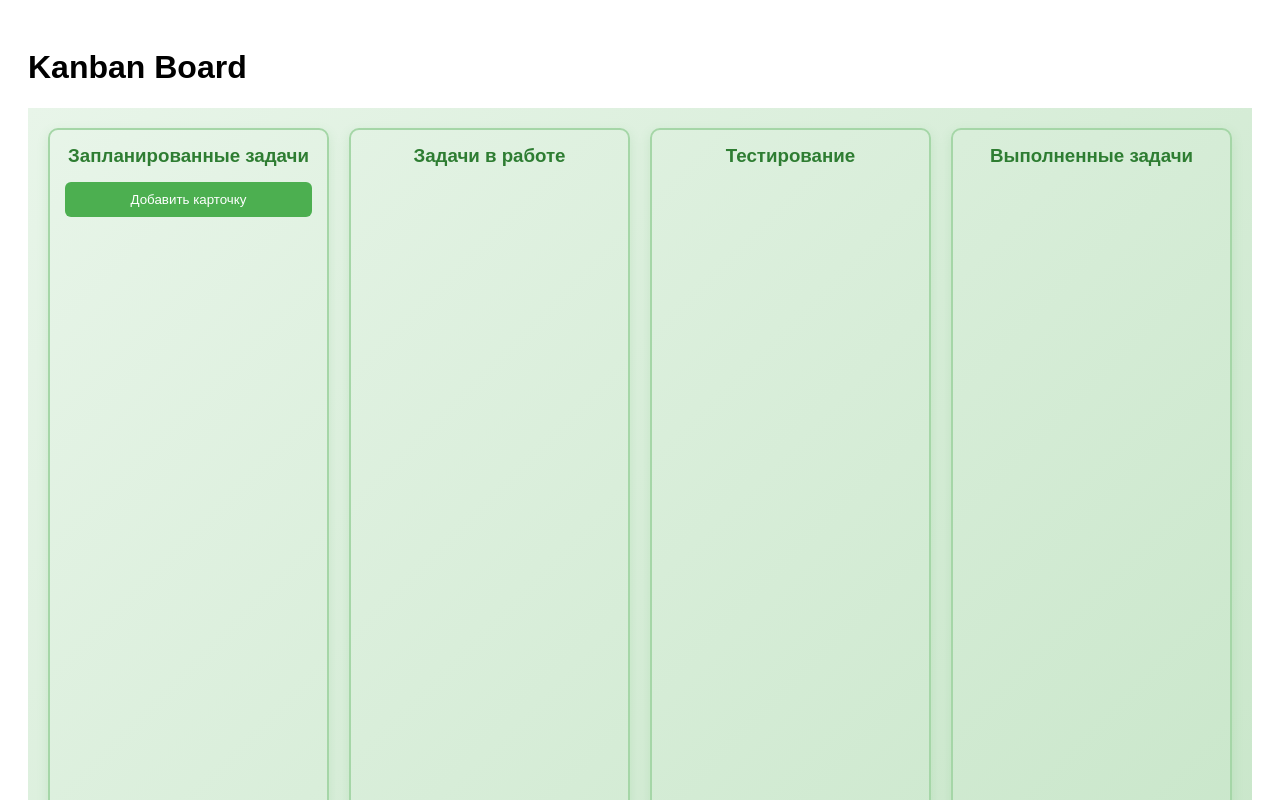
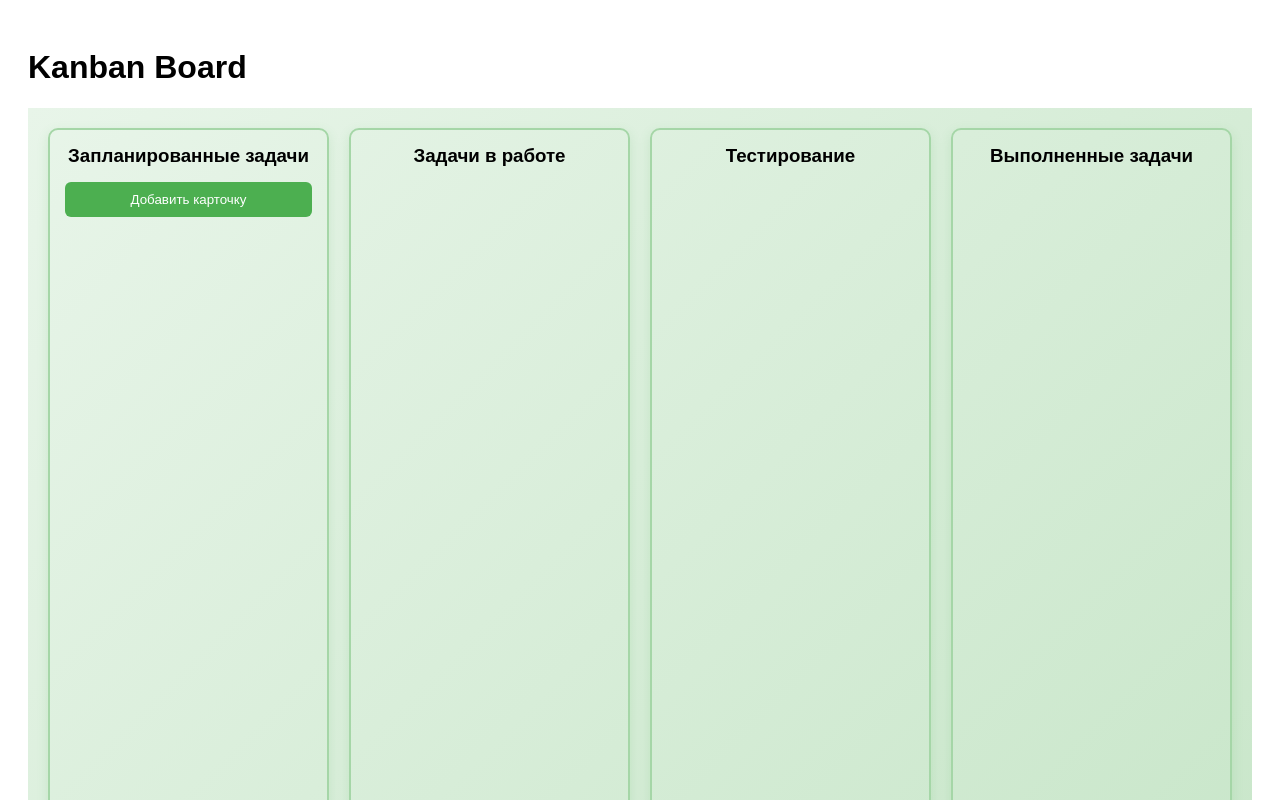
Before and after one commit to kasper-bl/task3, a Vue app: page / in a window 1280 px wide. Shown: the top 800 px of the page. Built offline with nearby package versions, Linux system fonts and the light colour scheme.

Commit message:
fix design

```diff
--- a/src/components/Column.vue
+++ b/src/components/Column.vue
@@ -217,7 +217,7 @@ function onMoveToColumn({ card, targetIndex }) {
 }
 
 .column h3 {
-  color: #2e7d32;
+  color: #000000;
   margin-top: 0;
   margin-bottom: 15px;
   text-align: center;
@@ -247,11 +247,10 @@ function onMoveToColumn({ card, targetIndex }) {
   left: 0;
   width: 100%;
   height: 100%;
-  background: rgba(76, 175, 80, 0.7);
   display: flex;
   align-items: center;
   justify-content: center;
-  z-index: 1000;
+  z-index: 10
 }
 
 .modal-content {
@@ -268,10 +267,9 @@ function onMoveToColumn({ card, targetIndex }) {
 }
 
 .form-group label {
-  display: block;
   margin-bottom: 8px;
   font-weight: 600;
-  color: #2e7d32;
+  color: #000000;
 }
 
 .form-group input,
```
